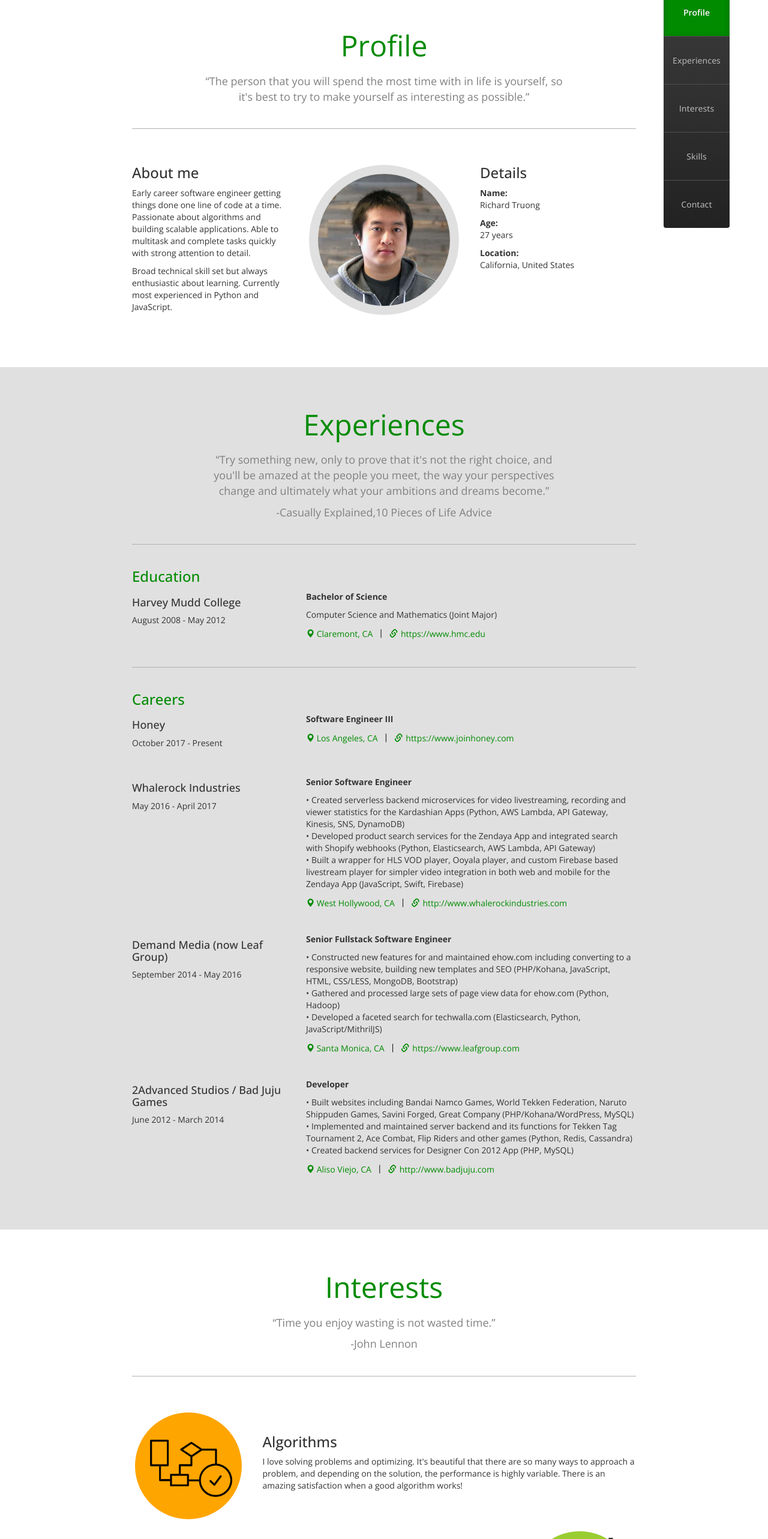
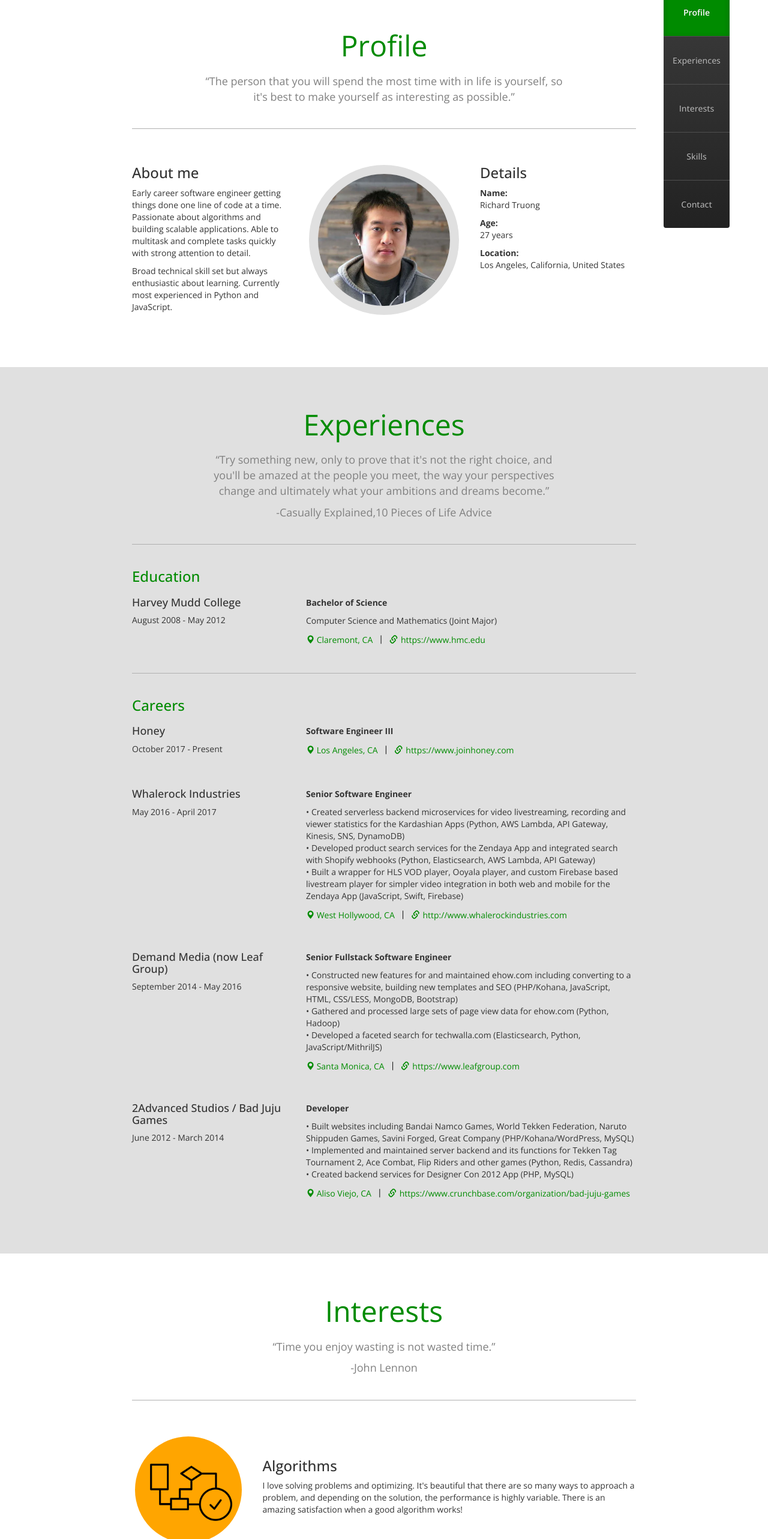
Before and after one commit to reket1990/richardtruong.com-react, a React (Create React App) app: page / in a window 1280 px wide. Shown: the part 820-3386 px from the top of the page at 60% size. Built offline with nearby package versions, Linux system fonts and the light colour scheme.

Commit message:
various fixes

```diff
--- a/src/modules/Experiences.css
+++ b/src/modules/Experiences.css
@@ -9,6 +9,11 @@
   #experiences .experience {
     margin-bottom: 35px;
   }
+    #experiences .experience .title {
+      font-weight: bold;
+      margin-top: 10px;
+    }
+
     #experiences .experience .description {
       white-space: pre-line;
     }
--- a/src/modules/Experiences.jsx
+++ b/src/modules/Experiences.jsx
@@ -58,7 +58,7 @@ const careers = [{
     + '• Implemented and maintained server backend and its functions for Tekken Tag Tournament 2, Ace Combat, Flip Riders and other games (Python, Redis, Cassandra)\n'
     + '• Created backend services for Designer Con 2012 App (PHP, MySQL)',
   location: 'Aliso Viejo, CA',
-  website: 'http://www.badjuju.com',
+  website: 'https://www.crunchbase.com/organization/bad-juju-games',
 }];
 
 function Experiences() {
--- a/src/modules/Footer.css
+++ b/src/modules/Footer.css
@@ -1,10 +1,11 @@
 #footer {
   background-color: #222222;
   color: #b0b0b0;
-  padding: 50px 0;
+  padding: 50px 0 70px;
 }
 
   #footer a {
+    background-image: linear-gradient(to bottom, #ddd 0%, #e0e0e0 100%);
     line-height: 24px;
   }
 
--- a/src/modules/Profile.jsx
+++ b/src/modules/Profile.jsx
@@ -14,7 +14,7 @@ function Profile() {
       <Grid className="scroll-module">
         <h2 className="text-center">Profile</h2>
         <Quote
-          quote="The person that you will spend the most time with in life is yourself, so it's best to try to make yourself as interesting as possible."
+          quote="The person that you will spend the most time with in life is yourself, so it's best to make yourself as interesting as possible."
         />
         <hr />
         <Row>
@@ -50,7 +50,7 @@ function Profile() {
             <p>
               <strong>Location:</strong>
               <br />
-              California, United States
+              Los Angeles, California, United States
             </p>
           </Col>
         </Row>
--- a/src/modules/Skills.jsx
+++ b/src/modules/Skills.jsx
@@ -13,9 +13,6 @@ const programmingLanguages = [{
 }, {
   name: 'Python',
   value: 4,
-}, {
-  name: 'PHP',
-  value: 5,
 }];
 
 const tools = [{
--- a/src/modules/submodules/Experience.jsx
+++ b/src/modules/submodules/Experience.jsx
@@ -16,7 +16,7 @@ function Experience({ entry }) {
         </p>
       </Col>
       <Col md={8}>
-        <p><strong>{entry.title}</strong></p>
+        <p className="title">{entry.title}</p>
         <p className="description">{entry.description}</p>
         <div className="details">
           <span className="detail">
```
